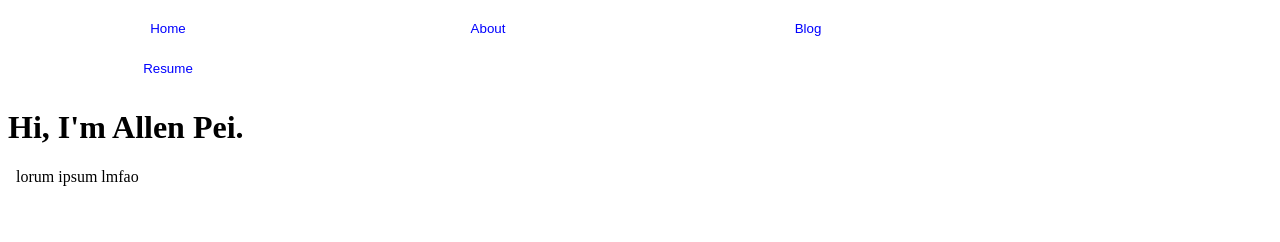
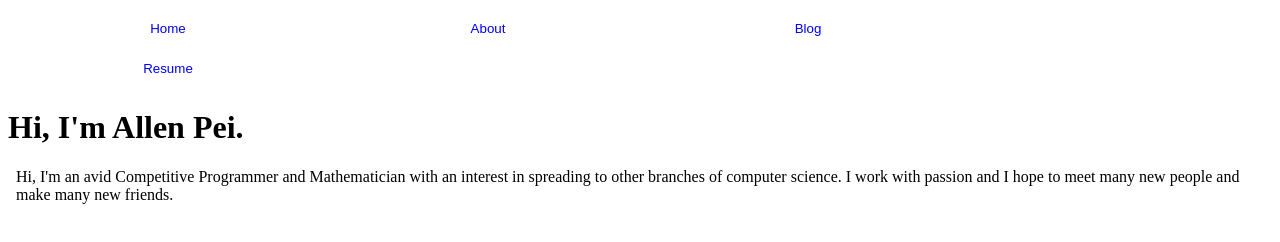
Before and after one commit to PeiAllen/PersonalWebsite, a Gatsby site: page /about in a window 1280 px wide. Built offline with nearby package versions, Linux system fonts and the light colour scheme; Gatsby itself is replaced by a stand-in of ours.

Commit message:
Update Abouttext

```diff
--- a/src/pages/about.js
+++ b/src/pages/about.js
@@ -8,7 +8,7 @@ export default function About() {
       <Navbar/>
       <div>
         <h1 style={{talign:'center'}}>Hi, I'm Allen Pei.</h1>
-        <body>lorum ipsum lmfao</body>
+        <body>Hi, I'm an avid Competitive Programmer and Mathematician with an interest in spreading to other branches of computer science. I work with passion and I hope to meet many new people and make many new friends.</body>
       </div>
     </Router>
   );
```
